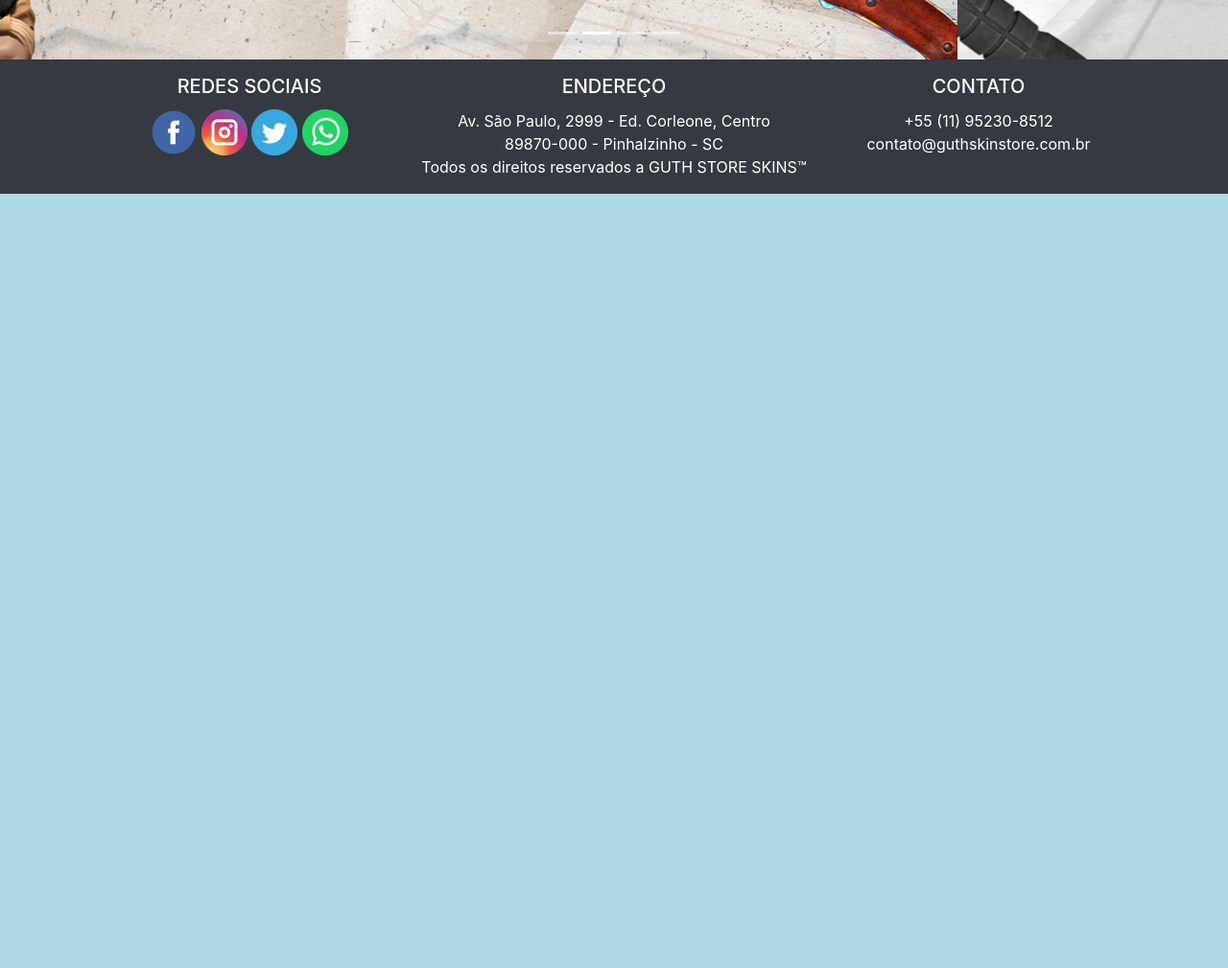
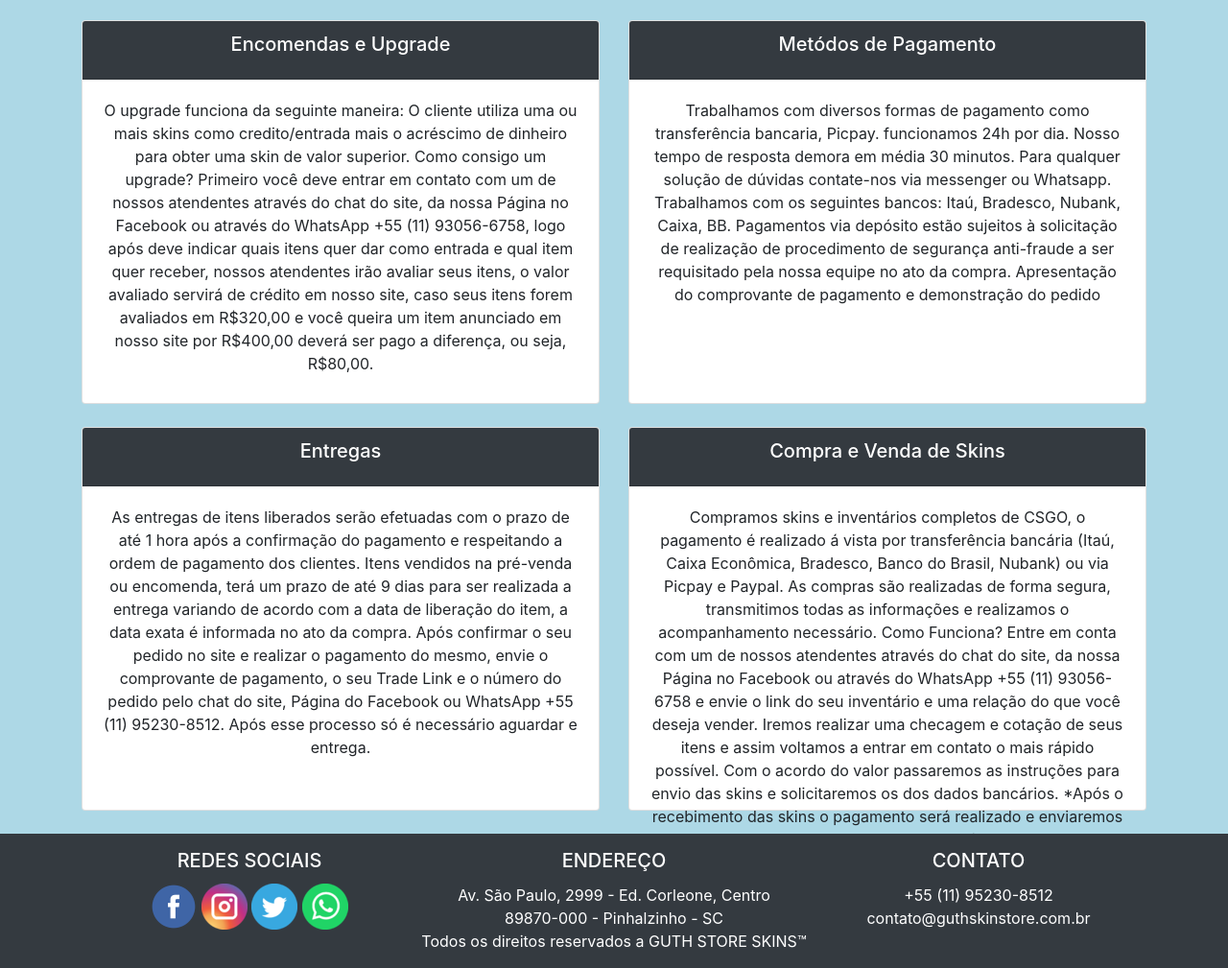
Before and after one commit to guilhermeguth/GuthSkinStore, a plain HTML site: page index.html in a window 1280 px wide. Shown: the part 480-1489 px from the top of the page at 96% size. Before the commit the page ends 800 px from the top, so only its background shows below. Drawn offline with nearby package versions, Linux system fonts and the light colour scheme.

Commit message:
Atualização Index
Alterado o Index

```diff
--- a/index.html
+++ b/index.html
@@ -42,6 +42,7 @@
       </form>
     </div>
   </nav>
+  <div class="container">
   <div id="carouselExampleIndicators" class="carousel slide" data-ride="carousel">
     <ol class="carousel-indicators">
       <li data-target="#carouselExampleIndicators" data-slide-to="0" class="active"></li>
@@ -72,6 +73,72 @@
       <span class="sr-only">Próximo</span>
     </a>
   </div>
+</div>
+  <br>
+  </div>
+  <div class="container">
+    <div class="row">
+      <div class="col-6">
+        <div class="card text-center" style="height: 400px;">
+        <div class="card-header bg-dark text-white">
+            <h5 class="card-title">Encomendas e Upgrade</h5>
+        </div>
+        <div class="card-body">
+          <label for="motivo">
+            O upgrade funciona da seguinte maneira: O cliente utiliza uma ou mais skins como credito/entrada mais o acréscimo de dinheiro para obter uma skin de valor superior. Como consigo um upgrade? Primeiro você deve entrar em contato com um de nossos atendentes através do chat do site, da nossa Página no Facebook ou através do WhatsApp +55 (11) 93056-6758, logo após deve indicar quais itens quer dar como entrada e qual item quer receber, nossos atendentes irão avaliar seus itens, o valor avaliado servirá de crédito em nosso site, caso seus itens forem avaliados em R$320,00 e você queira um item anunciado em nosso site por R$400,00 deverá ser pago a diferença, ou seja, R$80,00.
+          </label>
+            <br>
+        </div>
+      </div>
+    </div>
+    <div class="col-6">
+        <div class="card text-center" style="height: 400px;">
+        <div class="card-header bg-dark text-white">
+            <h5 class="card-title">Metódos de Pagamento</h5>
+        </div>
+        <div class="card-body">
+          <label for="motivo">
+              Trabalhamos com diversos formas de pagamento como transferência bancaria, Picpay. funcionamos 24h por dia. Nosso tempo de resposta demora em média 30 minutos. Para qualquer solução de dúvidas contate-nos via messenger ou Whatsapp. Trabalhamos com os seguintes bancos: Itaú, Bradesco, Nubank, Caixa, BB. Pagamentos via depósito estão sujeitos à solicitação de realização de procedimento de segurança anti-fraude a ser requisitado pela nossa equipe no ato da compra. Apresentação do comprovante de pagamento e demonstração do pedido
+            </label>
+            <br>
+        </div>
+      </div>
+    </div>
+    </div>
+  </div>
+  <br>
+  <div class="container">
+    <div class="row">
+      <div class="col-6">
+        <div class="card text-center" style="height: 400px;">
+        <div class="card-header bg-dark text-white">
+            <h5 class="card-title">Entregas</h5>
+        </div>
+        <div class="card-body">
+          <label for="motivo">
+            As entregas de itens liberados serão efetuadas com o prazo de até 1 hora após a confirmação do pagamento e respeitando a ordem de pagamento dos clientes. Itens vendidos na pré-venda ou encomenda, terá um prazo de até 9 dias para ser realizada a entrega variando de acordo com a data de liberação do item, a data exata é informada no ato da compra. Após confirmar o seu pedido no site e realizar o pagamento do mesmo, envie o comprovante de pagamento, o seu Trade Link e o número do pedido pelo chat do site, Página do Facebook ou WhatsApp +55 (11) 95230-8512. Após esse processo só é necessário aguardar e entrega.
+          </label>
+            <br>
+        </div>
+      </div>
+    </div>
+    <div class="col-6">
+        <div class="card text-center" style="height: 400px;">
+        <div class="card-header bg-dark text-white">
+            <h5 class="card-title">Compra e Venda de Skins</h5>
+        </div>
+        <div class="card-body">
+          <label for="motivo">
+            Compramos skins e inventários completos de CSGO, o pagamento é realizado á vista por transferência bancária (Itaú, Caixa Econômica, Bradesco, Banco do Brasil, Nubank) ou via Picpay e Paypal. As compras são realizadas de forma segura, transmitimos todas as informações e realizamos o acompanhamento necessário. Como Funciona? Entre em conta com um de nossos atendentes através do chat do site, da nossa Página no Facebook ou através do WhatsApp +55 (11) 93056-6758 e envie o link do seu inventário e uma relação do que você deseja vender. Iremos realizar uma checagem e cotação de seus itens e assim voltamos a entrar em contato o mais rápido possível. Com o acordo do valor passaremos as instruções para envio das skins e solicitaremos os dos dados bancários. *Após o recebimento das skins o pagamento será realizado e enviaremos o comprovante para você.
+          </label>
+            <br>
+        </div>
+      </div>
+    </div>
+    </div>
+  </div>
+  <br>
+
   <footer id="footer" class="footer mt-auto py-3 bg-dark">
     <div class="container">
         <div class="row">
```
Also changed, not shown: img/Encomendas.png (added), img/Entregas.png (added), img/MetodosPagamento.png (added), img/PISTOLS.png (added), img/Vendas.png (added), img/e2b560e113.png (added), 1 other file.
